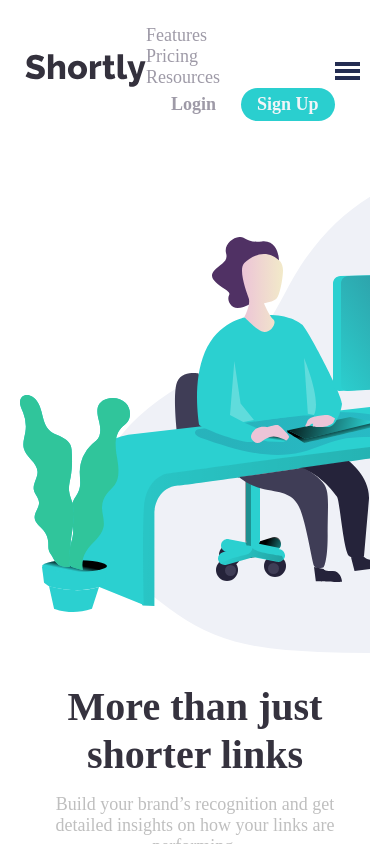
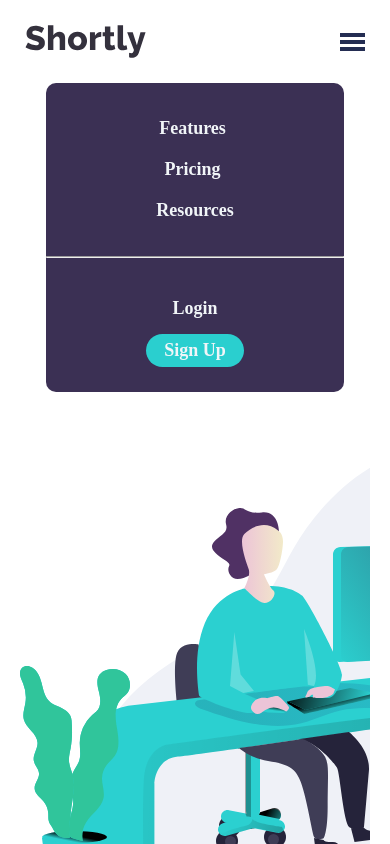
Before and after one commit to Mayinja6/url_shortener, a React (Create React App) app: page / in a window 390 px wide. Both pictures are taken after a click on the picture 347 px from the left and 70 px from the top of the page. Shown: the top 844 px of the page. Built offline with nearby package versions, Linux system fonts and the light colour scheme.

Commit message:
navbar responsiveness

```diff
--- a/src/components/header/Header.jsx
+++ b/src/components/header/Header.jsx
@@ -1,19 +1,22 @@
 import "./header.css";
-
+import { useState } from "react";
 import { icon_humburger, Logo } from "../../assets";
 
 const Header = () => {
+  const [navigationMenu, setNavigationMenu] = useState(false);
+
   return (
     <div className="header" id="footer">
       <div className="header_logo">
         <img src={Logo} alt="Website Logo" />
       </div>
-      <div className="header_content">
+      <div className={`header_content ${navigationMenu ? "toggled" : ""}`}>
         <div className="header_content_navigation">
           <p>Features</p>
           <p>Pricing</p>
           <p>Resources</p>
         </div>
+        <hr className="header_content-hr" />
         <div className="header_content_buttons">
           <button type="button" className="header_content_buttons-signin">
             Login
@@ -27,7 +30,11 @@ const Header = () => {
         </div>
       </div>
       <div className="header_menutoggler">
-        <img src={icon_humburger} alt="Menu Toggler" />
+        <img
+          src={icon_humburger}
+          alt="Menu Toggler"
+          onClick={() => setNavigationMenu(!navigationMenu)}
+        />
       </div>
     </div>
   );
--- a/src/components/header/header.css
+++ b/src/components/header/header.css
@@ -30,6 +30,10 @@
 }
 
 @media (min-width: 860px) {
+  .header {
+    padding: 40px 25px;
+  }
+
   .header_logo {
     flex: 2;
     display: flex;
@@ -44,6 +48,10 @@
     justify-content: space-between;
   }
 
+  .header_content-hr {
+    display: none;
+  }
+
   .header_content_navigation {
     display: flex;
   }
@@ -56,3 +64,76 @@
     display: none;
   }
 }
+
+@media (max-width: 859px) {
+  .header {
+    justify-content: center;
+  }
+
+  .header_logo {
+    order: 1;
+    display: flex;
+    align-items: center;
+    width: 50%;
+  }
+
+  .header_menutoggler {
+    order: 2;
+    width: 50%;
+    display: flex;
+    align-items: center;
+    justify-content: flex-end;
+  }
+
+  .header_content {
+    order: 3;
+    display: none;
+    margin-top: 25px;
+    border-radius: 10px;
+    background: var(--dark_violet);
+    transition: var(--transition101);
+  }
+
+  .header_content.toggled {
+    display: block;
+  }
+
+  .header_content_buttons,
+  .header_content_navigation {
+    padding: 25px 100px;
+  }
+
+  .header_content_navigation {
+    display: flex;
+    justify-content: center;
+    align-items: center;
+    flex-direction: column;
+  }
+
+  .header_content_navigation p {
+    font-weight: 700;
+    color: var(--neutral_white);
+    margin: 10px;
+  }
+
+  .header_content_buttons {
+    display: flex;
+    flex-direction: column;
+  }
+
+  .header_content_buttons button {
+    color: var(--neutral_white);
+    margin-top: 15px;
+  }
+}
+
+@media (max-width: 375px) {
+  .header_content {
+    width: 100%;
+  }
+
+  .header_content_buttons,
+  .header_content_navigation {
+    padding: 25px;
+  }
+}
```
